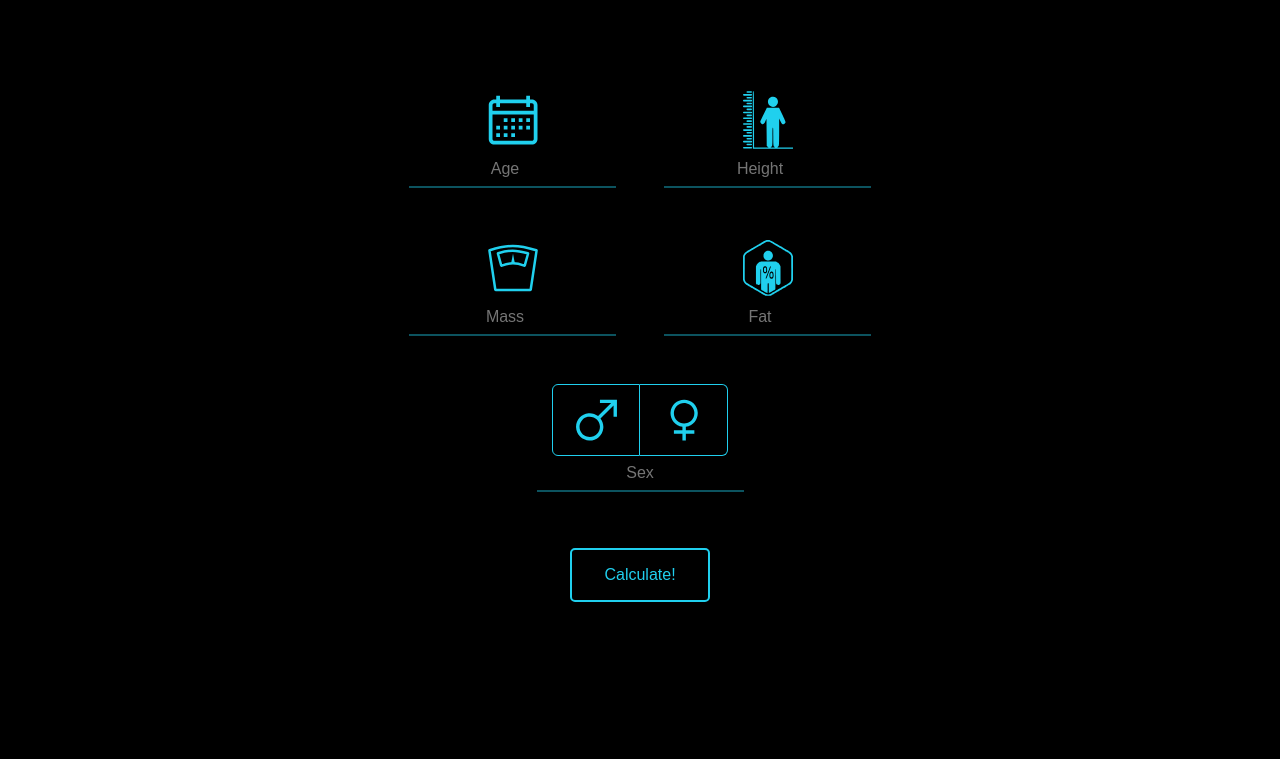
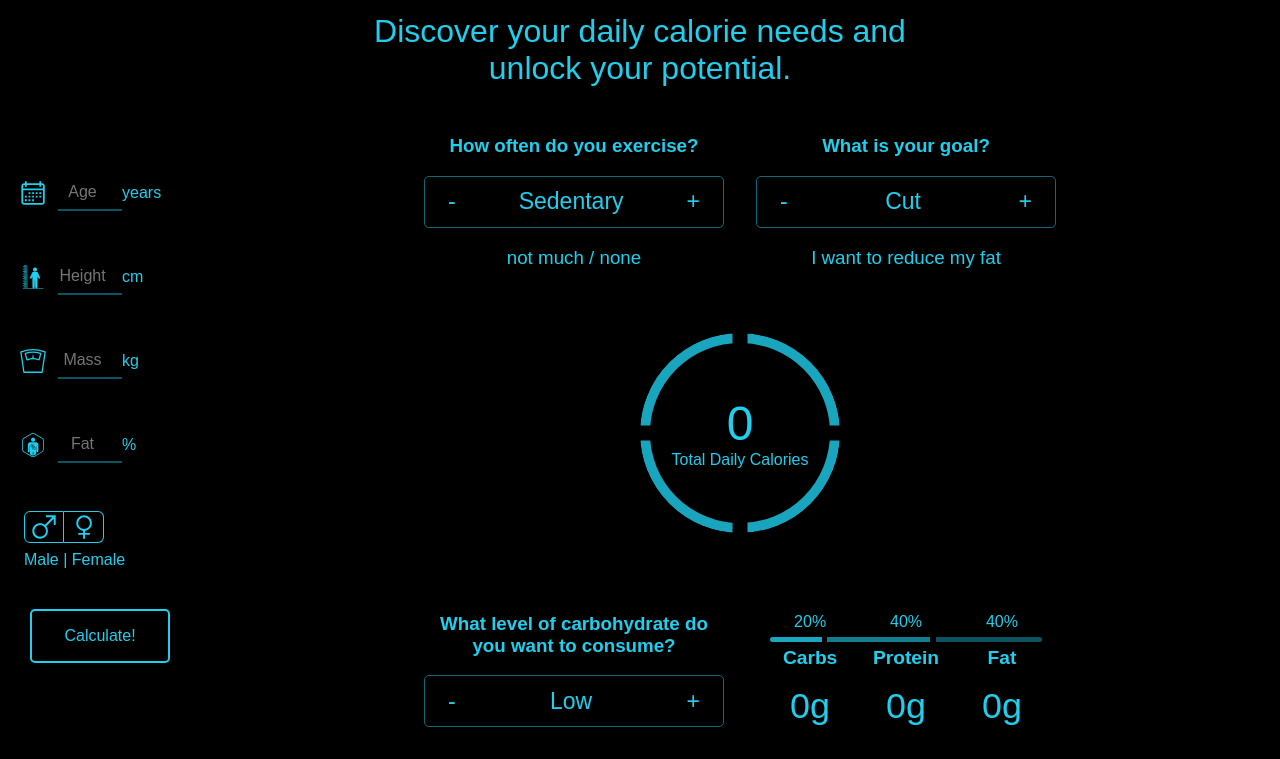
Before and after one commit to AndyRDA/smashitv3, an Astro site: page / in a window 1280 px wide. Shown: the part 83-842 px from the top of the page. Before the commit the page ends 800 px from the top, so only its background shows below. Built offline with nearby package versions, Linux system fonts and the light colour scheme; Astro itself is replaced by a stand-in of ours.

Commit message:
add circle svg to calorie result

```diff
--- a/src/components/CalorieCalc.jsx
+++ b/src/components/CalorieCalc.jsx
@@ -27,7 +27,7 @@ function CalorieCalc() {
 
 
 
-	const [showResults, setShowResults] = createSignal(false);
+	const [showResults, setShowResults] = createSignal(true);
 
 	const lifestyleOptions = [
 		"sedentary",
@@ -172,7 +172,7 @@ function CalorieCalc() {
 	<>
 		<div class="calc_wrapper" data-show-results={showResults()}>
 			<form data-show-results={showResults()}>
-				<div class="form_inputs" >
+				<div class="form_inputs" data-show-results={showResults()}>
 					<fieldset class="age_fieldset">
 						<label for="age" data-show-results={showResults()}>
 							<svg
@@ -197,6 +197,7 @@ function CalorieCalc() {
 							>
 							{details.age}
 							</input>
+                            <p>years</p>
 						</label>
 					</fieldset>
 
@@ -348,6 +349,7 @@ function CalorieCalc() {
 					>
 					{details.height}
 					</input>
+                    <p>cm</p>
 				</label>
 						</fieldset>
 
@@ -385,6 +387,7 @@ function CalorieCalc() {
 					>
 					{details.mass}
 					</input>
+                    <p>kg</p>
 				</label>
 						</fieldset>
 
@@ -427,19 +430,20 @@ function CalorieCalc() {
 					>
 					{details.fat}
 					</input>
+                    <p>%</p>
 				</label>
 						</fieldset>
 
-						<fieldset class="sex_fieldset">
+						<fieldset class="sex_fieldset" data-show-results={showResults()}>
 							<div className="sex_radio_group">
-				<input
+				                <input
 									type="radio"
 									name="sex"
 									onChange={updateDetails}
 									placeholder="sex"
 									value="male"
-									id="male"
-								></input>
+									id="male">
+                                </input>
 								<label class="sex_radio_label" for="male" data-show-results={showResults()}>
 									<svg
 										width="41"
@@ -478,15 +482,9 @@ function CalorieCalc() {
 									</svg>
 								</label>
 							</div>
-							<input
-								name="sex"
-								type="text"
-								onClick={updateDetails}
-								placeholder="sex"
-								value={details.sex}
-							>
-								{details.sex}
-							</input>
+							<p class="sex_label">
+								{details.sex || "Male | Female"}
+							</p>
 						</fieldset>
 				</div>
 				<button class="calc_btn" type="button" onClick={calculateCalories}>
@@ -544,6 +542,23 @@ function CalorieCalc() {
 					<p>I want to {phaseDescription[results.phaseIndex]}</p>
 				</div>
 
+				<div class="results_section results_cals">
+                    <div class="results_cals_wrapper">
+					<div >
+					<p class="number">{results.adjustedCalories}</p>
+					</div>
+					<p>Total Daily Calories</p>
+                    </div>
+                    <svg class="results_cals_circle" height="200px" width="200px">
+                        <mask id="clip">
+                            <circle cx="100" cy="100" r="95" fill="white" stroke-width="10px" stroke="white"/>
+                            <line x1="100" y1="0" x2="100" y2="200" stroke-width="15" stroke="black"/>
+                            <line x1="0" y1="100" x2="200" y2="100" stroke-width="15" stroke="black"/>
+                        </mask>
+                        <circle mask="url(#clip)" cx="100" cy="100" r="95" fill="transparent" stroke-width="10px"/>
+                    </svg>
+				</div>
+
 				<div class="option_wrapper option_carbs">
 					<h3>What level of carbohydrate do you want to consume?</h3>
 					<div class='option'>
@@ -567,30 +582,24 @@ function CalorieCalc() {
 					</div>
 				</div>
 
-				<div class="results_section results_cals">
-					<div >
-					<p class="number">{results.adjustedCalories}</p>
-					</div>
-					<p>Total Daily Calories</p>
-				</div>
 				<div className="macronutrients">
 
 					<div class="results_section results_macronutrients">
+						<p>{100 * macroPercentages[results.carbIndex].carb}%</p>
 						<h4>Carbs</h4>
 						<p class="number"> {macronutrients.carbs}g</p>
-						<p>{100 * macroPercentages[results.carbIndex].carb}%</p>
 					</div>
 
 					<div class="results_section results_macronutrients">
+						<p>{100 * macroPercentages[results.carbIndex].protein}%</p>
 						<h4>Protein</h4>
 						<p class="number"> {macronutrients.protein}g</p>
-						<p>{100 * macroPercentages[results.carbIndex].protein}%</p>
 					</div>
 
 					<div class="results_section results_macronutrients">
+						<p>{100 * macroPercentages[results.carbIndex].fat}%</p>
 						<h4>Fat</h4>
 						<p class="number"> {macronutrients.fat}g</p>
-						<p>{100 * macroPercentages[results.carbIndex].fat}%</p>
 					</div>
 
 				</div>
@@ -601,7 +610,7 @@ function CalorieCalc() {
 				content:"";
 				height: 5px;
 				position: absolute;
-				top: -1em;
+				top: 1.5em;
 				left:0;
 				right: 0;
 				border-radius: 5px;
--- a/src/layouts/Layout.astro
+++ b/src/layouts/Layout.astro
@@ -19,6 +19,8 @@ const { title } = Astro.props;
 	</head>
 	<body>
 		<Navbar client:load/>
+    <h1>Discover your daily calorie needs and unlock your potential.</h1>
+
 		<slot />
 	</body>
 </html>
@@ -44,12 +46,20 @@ body {
 	font-family: "Poppins", sans-serif;
 }
 
+h1{
+  font-size: 2rem;
+  max-width: 30ch;
+  margin-block: 6rem 0;
+  margin-inline: auto;
+  text-align: center;
+
+}
+
 .calc_wrapper{
 	display: grid;
 	place-items: center;
-	min-height: 100vh;
 	max-width: 100vw;
-  padding-top: 5rem;
+  padding-top: 1rem;
 }
 
 form{
@@ -152,6 +162,11 @@ fieldset > label > svg {
 		border-left: none;
 	}
 }
+
+.sex_label{
+  margin-top: 0.5em;
+  text-transform: capitalize;
+}
 input:hover + label {
 	/* border: 1px solid transparent; */
   background-color: hsl(var(--accent-color) / 0.2);
@@ -205,6 +220,9 @@ form[data-show-results="true"] {
 	flex-direction: column;
 }
 
+
+/* results section styles */
+
 .results_wrapper[data-show-results="false"] {
 	display: none;
 }
@@ -217,7 +235,7 @@ form[data-show-results="true"] {
   gap: 2em;
   align-items: center;
   justify-content: center;
-  margin-bottom: 2em;
+  margin-block: 2em;
 }
 
 .option_wrapper{
@@ -297,12 +315,18 @@ form[data-show-results="true"] {
   flex-direction: column;
   align-items: center;
   justify-content: center;
+  gap: 1em;
+}
+
+.results_section h4 {
+  font-size: 1.2em;
+  font-weight: bolder;
 }
 
 .results_section .number {
-  font-size: 3em;
-  width: 4ch;
-  text-align: end;
+  font-size: clamp(1.5625rem, 1.4459rem + 1vw, 3rem);
+  min-width: 4ch;
+  text-align: center;
 }
 
 .macronutrients {
@@ -313,32 +337,28 @@ form[data-show-results="true"] {
   position: relative;
 }
 
-.number_wrapper{
-  /* height: 100px; */
-  width: max-content;
-  padding: 1em;
-  /* aspect-ratio: 1; */
-  display: grid;
-  place-items: center;
-  position: relative;
-
-}
-
-.number_wrapper svg{
-  position: absolute;
-  fill: transparent;
-  stroke: hsla(var(--bg-contrast) / 0.5);
-  stroke-width: 10px;
-  /* transform: rotate(180deg); */
-}
-
 .results_cals{
   padding-block: 2em 3em;
+  display: grid;
+  grid-template-areas: "stack";
+  place-content: center;
 }
 
 .results_cals .number {
   text-align: center;
+  width: 100%;
+  font-size: 3em;
+}
 
+.results_cals_wrapper{
+  grid-area: stack;
+  margin: auto;
+}
+.results_cals_circle{
+  grid-area: stack;
+}
+.results_cals_circle > circle{
+  stroke: hsl(var(--bg-contrast) / 0.8);
 }
 
 .bar{
@@ -357,19 +377,35 @@ form[data-show-results="true"] {
     grid-template-columns: 200px 1fr;
   }
 
-  .form[data-show-results="true"]{
+  .form[data-show-results="true"] fieldset{
     --group-width: 2em;
   }
+  .form_inputs[data-show-results="true"]{
+    justify-content: flex-start;
+  }
+
+
   label[data-show-results="true"] {
     flex-direction: row;
+    --group-width: 2em;
+    --icon-height: 1.5em;
+
   }
   label[data-show-results="true"] input{
-    --icon-height: 1.5em;
     width: 4em;
   }
   label[data-show-results="true"] svg{
     --icon-height: 1.5em;
     /* width: 4em; */
+  }
+  .sex_fieldset[data-show-results="true"]{
+    align-items: flex-start;
+    padding-left: 1.5em;
+    width: auto;
+  }
+  .sex_radio_label[data-show-results="true"]>svg{
+    width: 1.5em;
+    height: 1.5em;
   }
 
   .results_wrapper[data-show-results="true"]{
```
